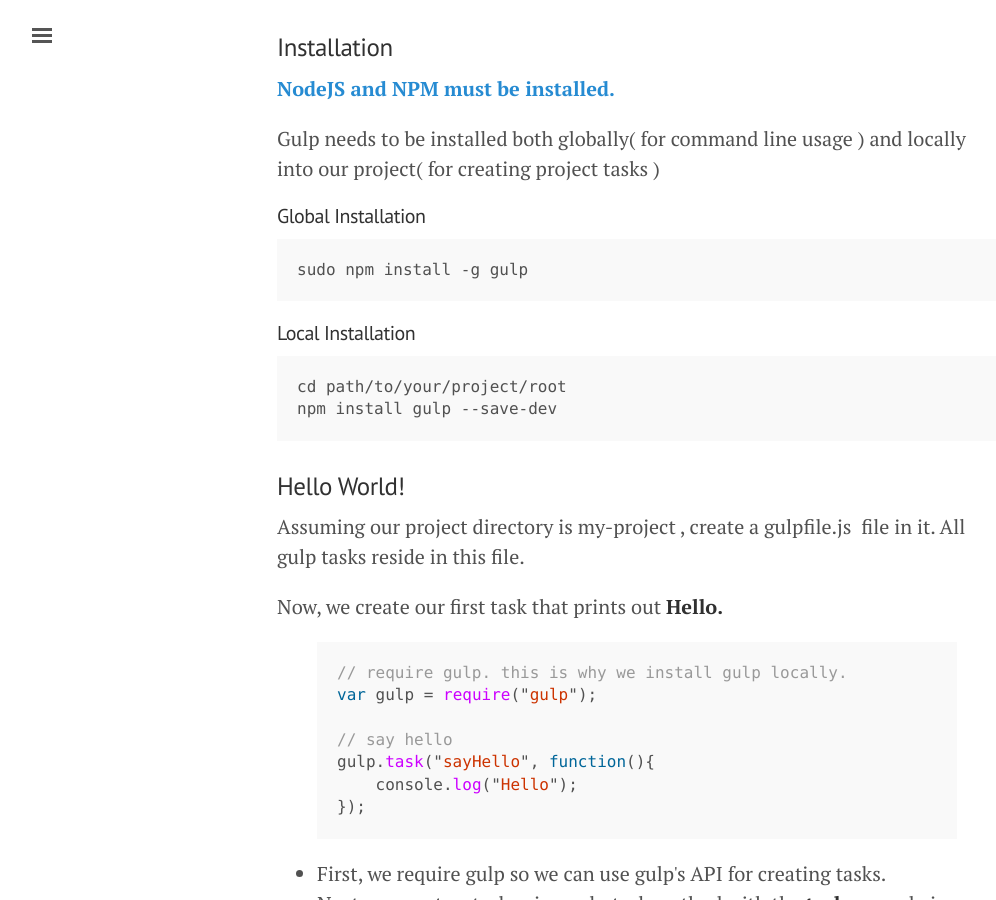
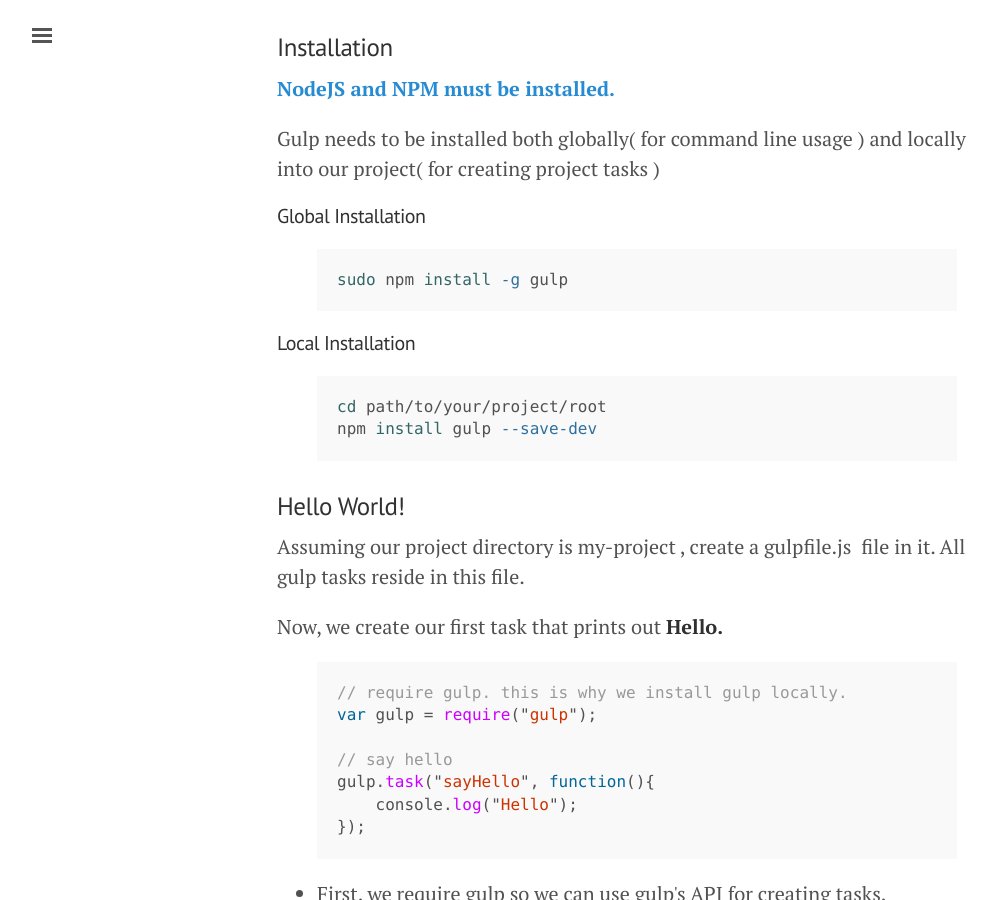
Before and after one commit to praveenpuglia/praveenpuglia.github.io, a Jekyll site: the page built from _posts/2015-06-28-ready-steady-gulp.md, in a window 1280 px wide and 900 px high, scrolled down 320 px. Shown: the whole window, without its empty margins (3-999 px from the left). Built offline with Jekyll 4.4.1, drawn with Linux system fonts in a browser that asks for light colours; comment, search, counter and statistics services are not loaded.

Commit message:
updated gulp post

```diff
--- a/_posts/2015-06-28-ready-steady-gulp.md
+++ b/_posts/2015-06-28-ready-steady-gulp.md
@@ -41,10 +41,14 @@ comments:
 <p><strong><a href="https://github.com/joyent/node/wiki/Installing-Node.js-via-package-manager" target="_blank">NodeJS and NPM must be installed.</a></strong></p>
 <p>Gulp needs to be installed both globally( for command line usage ) and locally into our project( for creating project tasks )</p>
 <h4>Global Installation</h4>
-<pre class="lang:sh decode:true">sudo npm install -g gulp</pre>
+{% highlight bash%}
+sudo npm install -g gulp
+{% endhighlight %}
 <h4>Local Installation</h4>
-<pre class="lang:zsh decode:true">cd path/to/your/project/root
-npm install gulp --save-dev</pre>
+{% highlight bash%}
+cd path/to/your/project/root
+npm install gulp --save-dev
+{% endhighlight %}
 <h3>Hello World!</h3>
 <p>Assuming our project directory is <span class="lang:default decode:true  crayon-inline ">my-project</span> , create a <span class="lang:default decode:true  crayon-inline ">gulpfile.js</span>  file in it. All gulp tasks reside in this file.</p>
 <p>Now, we create our first task that prints out <strong>Hello.</strong></p>
```
Also changed, not shown: Gemfile.lock (deleted).
